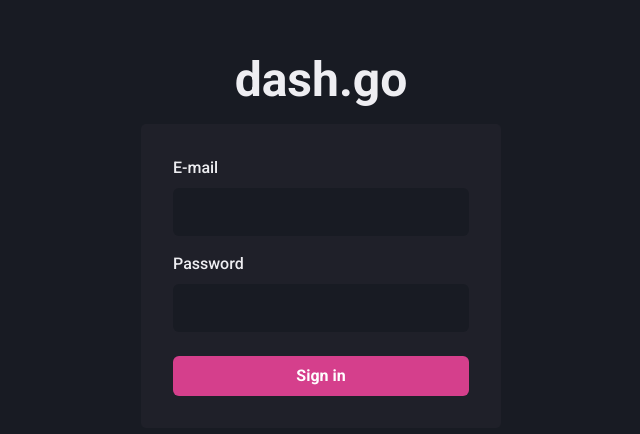
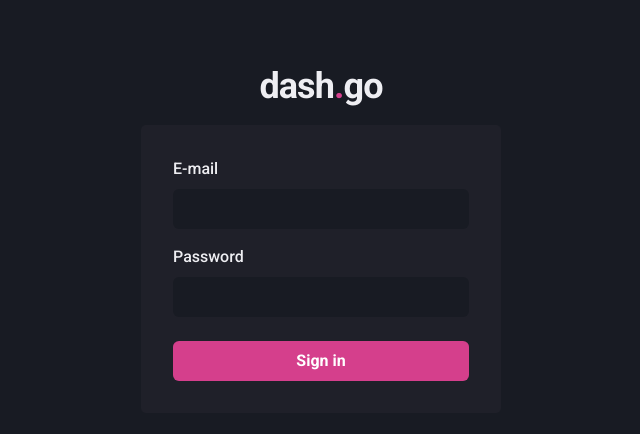
Before and after one commit to sonnymarinho/dashgo, a Next.js app: page / in a window 1280 px wide. Shown: the part 164-598 px from the top of the page, without its empty margins (319-959 px from the left). Built offline with nearby package versions, Linux system fonts and the light colour scheme.

Commit message:
:hammer: refact: login form
Input fild size adjusted and updated app logo.

```diff
--- a/src/components/Form/Input.tsx
+++ b/src/components/Form/Input.tsx
@@ -18,7 +18,6 @@ export function Input({ name, label, ...props }: InputProps) {
         _hover={{
           bgColor: 'gray.900',
         }}
-        size="lg"
         {...props}
       />
     </FormControl>
--- a/src/pages/index.tsx
+++ b/src/pages/index.tsx
@@ -1,13 +1,12 @@
-import { Flex, Button, Stack, Text, FormLabel, FormControl } from '@chakra-ui/react';
+import { Button, Flex, Stack } from '@chakra-ui/react';
 import type { NextPage } from 'next';
 import { Input } from '../components/Form/Input';
+import { Logo } from '../components/Logo';
 
 const Home: NextPage = () => {
   return (
     <Flex w="100vw" h="100vh" align="center" justify="center" flexDir="column">
-      <Text as="h2" fontWeight="bold" fontSize={48} mb={2}>
-        dash.go
-      </Text>
+      <Logo type="home" mb="3" />
       <Flex as="form" w="100%" maxW={360} bg="gray.800" p="8" flexDir="column" borderRadius={5}>
         <Stack spacing={4}>
           <Input name="email" label="E-mail" type="email" />
```
